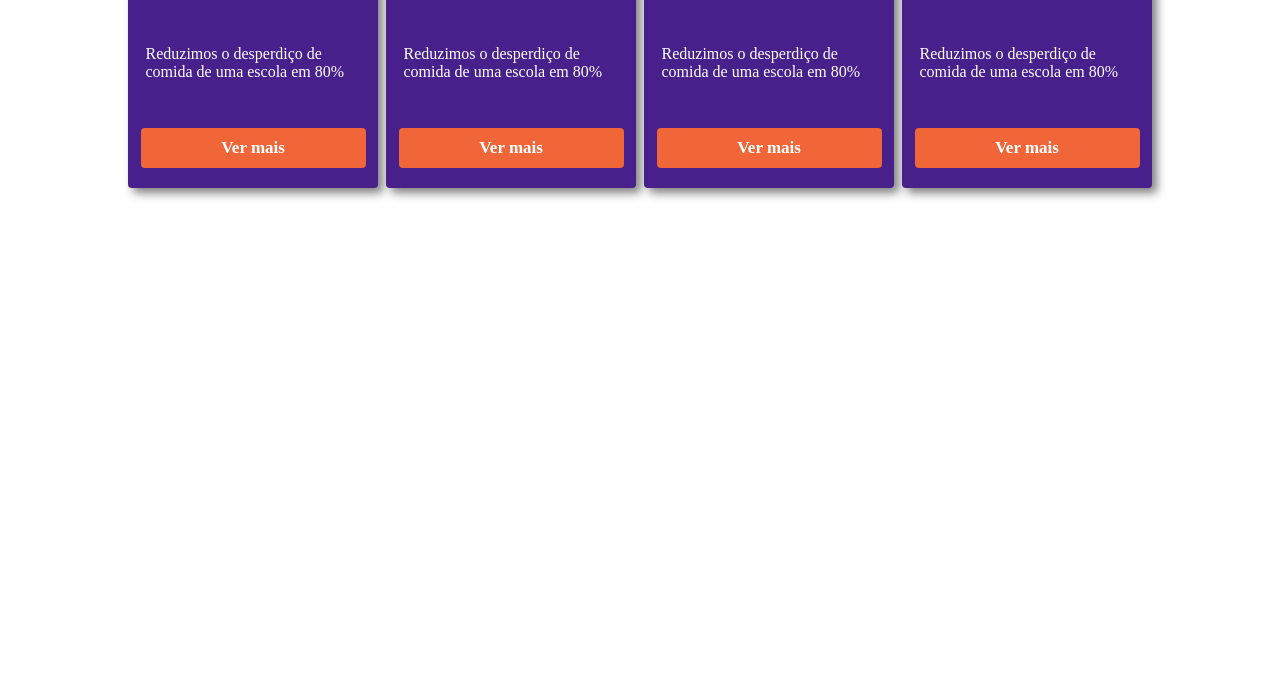
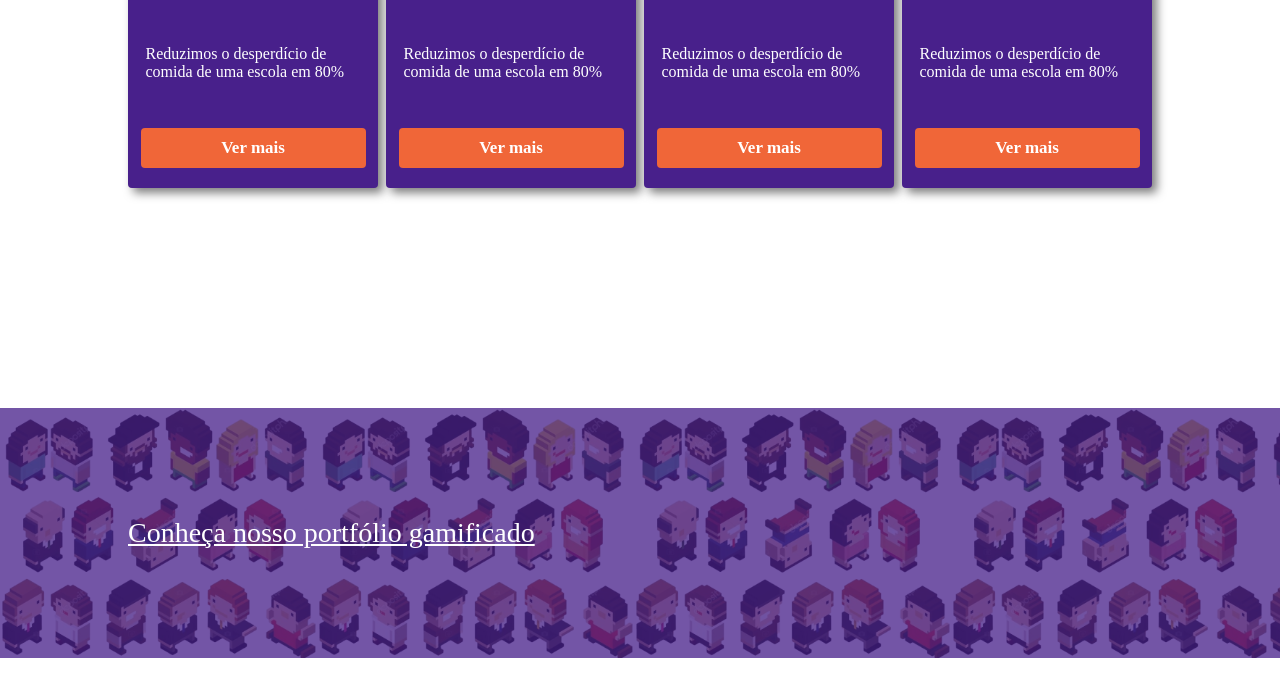
Before and after one commit to Markinsz/GamificaAI, a plain HTML site: page index.html in a window 1280 px wide. Shown: the part 1909-2606 px from the top of the page. Before the commit the page ends 2317 px from the top, so only its background shows below. Drawn offline with Linux system fonts and the light colour scheme; a web font is replaced by a local one.

Commit message:
feat: Access to portfolio by Parallax

```diff
--- a/index.html
+++ b/index.html
@@ -52,27 +52,33 @@
     <div class="container-cards">
       <div class=card>
         <img src="https://unsplash.it/600/400" alt="">
-        <p>Reduzimos o desperdiço de comida de uma escola em 80%</p>
+        <p>Reduzimos o desperdício de comida de uma escola em 80%</p>
         <button>Ver mais</button>
       </div>
 
       <div class=card>
         <img src="https://unsplash.it/600/400" alt="">
-        <p>Reduzimos o desperdiço de comida de uma escola em 80%</p>
+        <p>Reduzimos o desperdício de comida de uma escola em 80%</p>
         <button>Ver mais</button>
       </div>
 
       <div class=card>
         <img src="https://unsplash.it/600/400" alt="">
-        <p>Reduzimos o desperdiço de comida de uma escola em 80%</p>
+        <p>Reduzimos o desperdício de comida de uma escola em 80%</p>
         <button>Ver mais</button>
       </div>
 
       <div class=card>
         <img src="https://unsplash.it/600/400" alt="">
-        <p>Reduzimos o desperdiço de comida de uma escola em 80%</p>
+        <p>Reduzimos o desperdício de comida de uma escola em 80%</p>
         <button>Ver mais</button>
       </div>
+    </div>
+</section>
+<section id="portfolio">
+  <div class="filtro"></div>
+    <div class="container-grid">
+        <a href="#">Conheça nosso portfólio gamificado</a>
     </div>
 </section>
 </body>
--- a/style.css
+++ b/style.css
@@ -179,3 +179,52 @@ header img {
     display: flex;
     justify-content: space-between;
 }
+
+#portfolio {
+    height: 250px;
+
+    margin-bottom: 120px;
+
+    background-image: url(img/Bonecos.png);
+    background-size: contain;
+
+    background-attachment: fixed;
+
+    position: relative;
+}
+
+.filtro {
+    height: 100%;
+    width: 100%;
+
+    background-color: #48208bc2;
+
+    position: absolute;
+}
+
+#portfolio .container-grid {
+    height: 100%;
+
+    display: flex;
+
+    flex-direction: column;
+    justify-content: center;
+}
+
+#portfolio a {
+    width: fit-content;
+
+    font-family: "Anta";
+    font-size: 28px;
+
+    color: white;
+
+    z-index: 1;
+
+    transition: transform 500ms;
+}
+
+#portfolio a:hover{
+    transform: scale(1.05);
+
+}
```
Also changed, not shown: img/Bonecos.png (added). Lines whose indentation alone changed are shown as unchanged.
